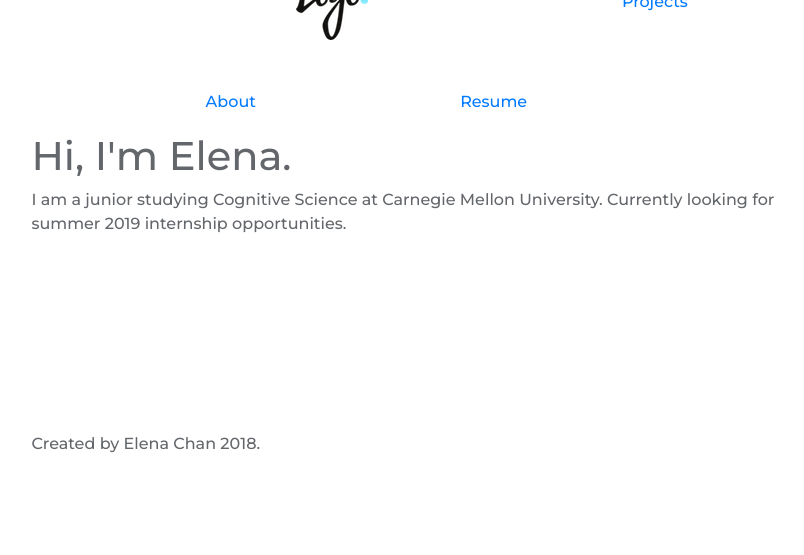
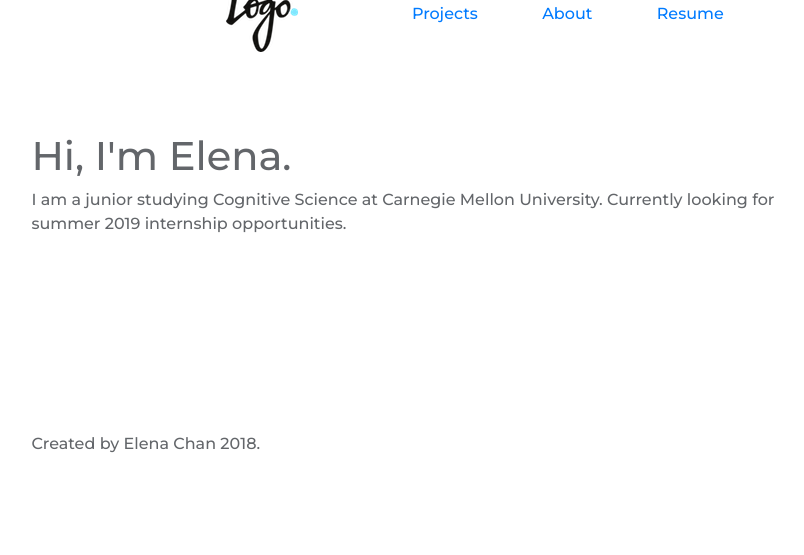
Before and after one commit to ElenaWChan/Portfolio, a plain HTML site: page index.html in a window 1280 px wide. Shown: the whole page, without its empty margins (171-975 px from the left). Drawn offline with nearby package versions, Linux system fonts and the light colour scheme.

Commit message:
Update styles.css

```diff
--- a/styles.css
+++ b/styles.css
@@ -34,7 +34,7 @@ header * {
 }
 
 header li {
-      margin: 100px;
+      margin: 30px;
 }
 
 .logo{
```
